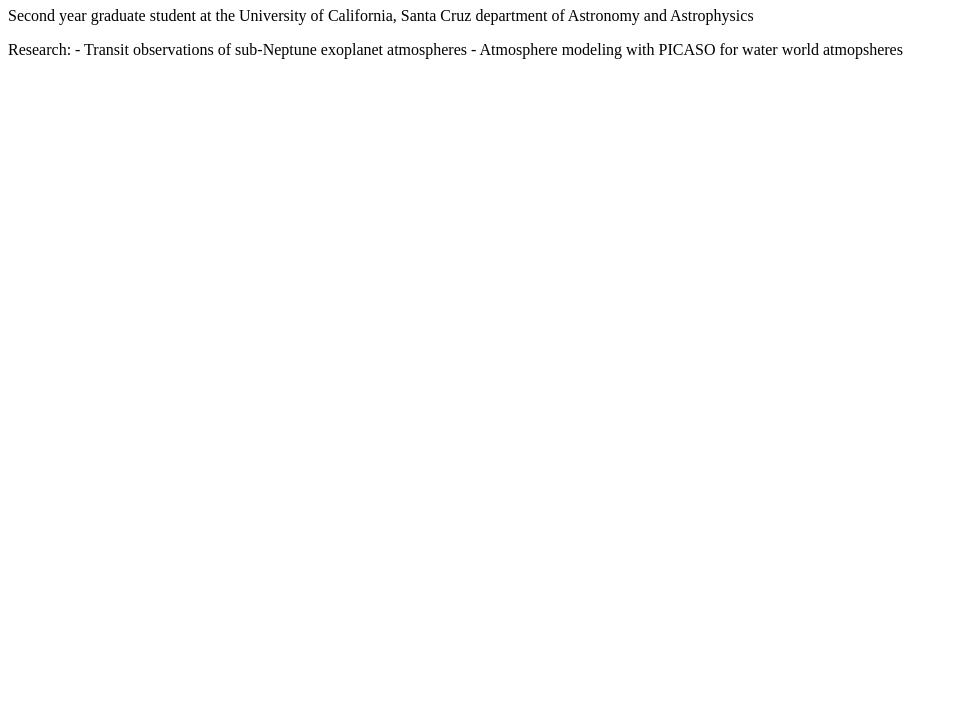
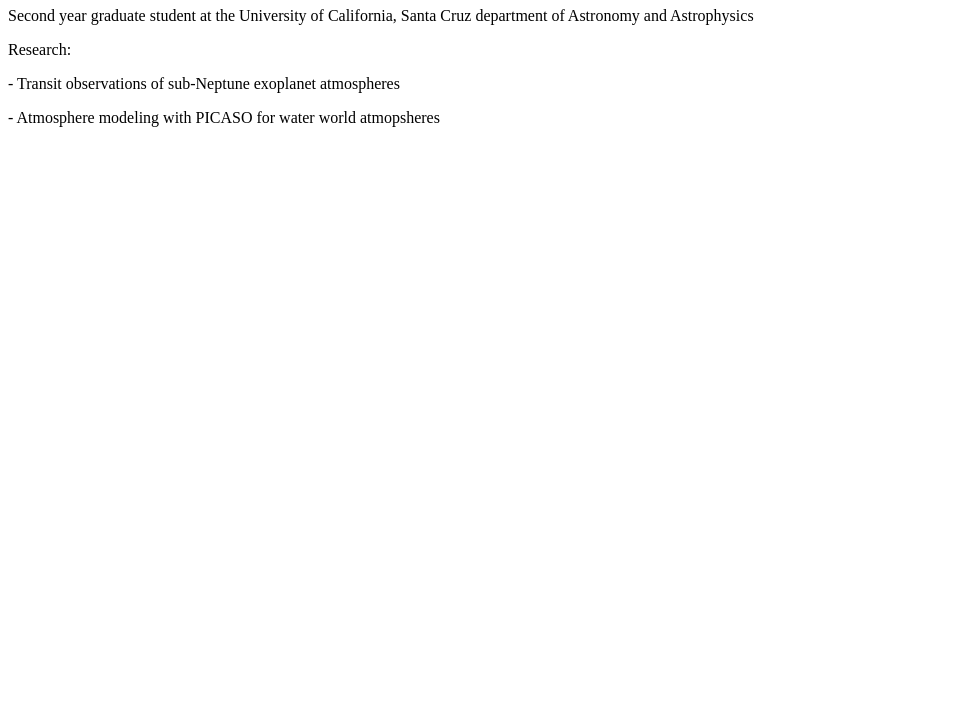
Before and after one commit to agagnebin/agagnebin.github.io, a plain HTML site: page index.html in a window 1280 px wide. Shown: the part 73-800 px from the top of the page, without its empty margins (0-958 px from the left). Drawn offline with Linux system fonts and the light colour scheme.

Commit message:
Update index.html

```diff
--- a/index.html
+++ b/index.html
@@ -4,8 +4,8 @@
 <h1>Anna Gagnebin</h1>
 <p>Second year graduate student at the University of California, Santa Cruz
     department of Astronomy and Astrophysics </p>
-<p>Research:
-    - Transit observations of sub-Neptune exoplanet atmospheres
-    - Atmosphere modeling with PICASO for water world atmopsheres </p>
+<p>Research:</p>
+</p>   - Transit observations of sub-Neptune exoplanet atmospheres</p>
+</p>   - Atmosphere modeling with PICASO for water world atmopsheres </p>
 </body>
 </html>
```
